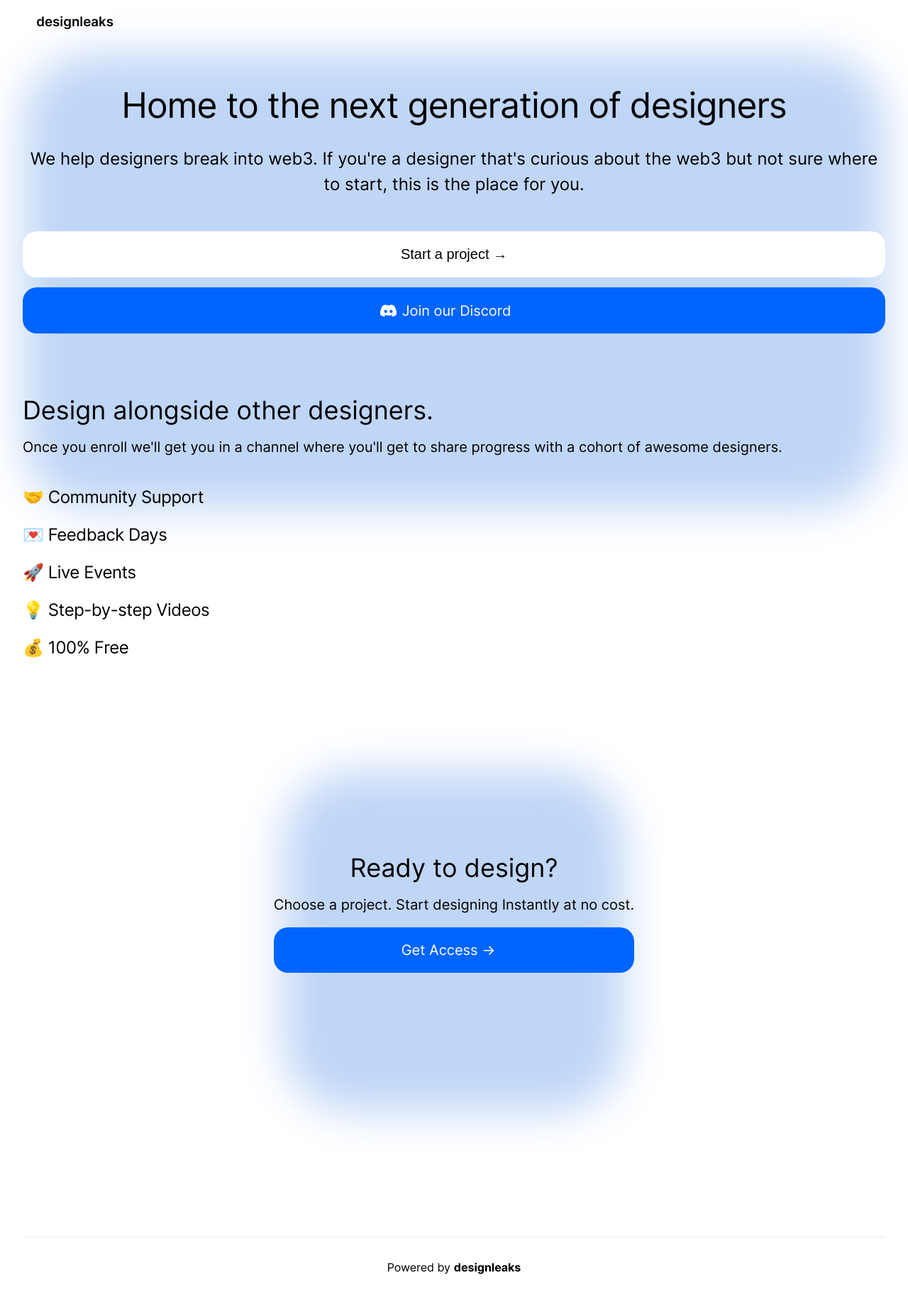
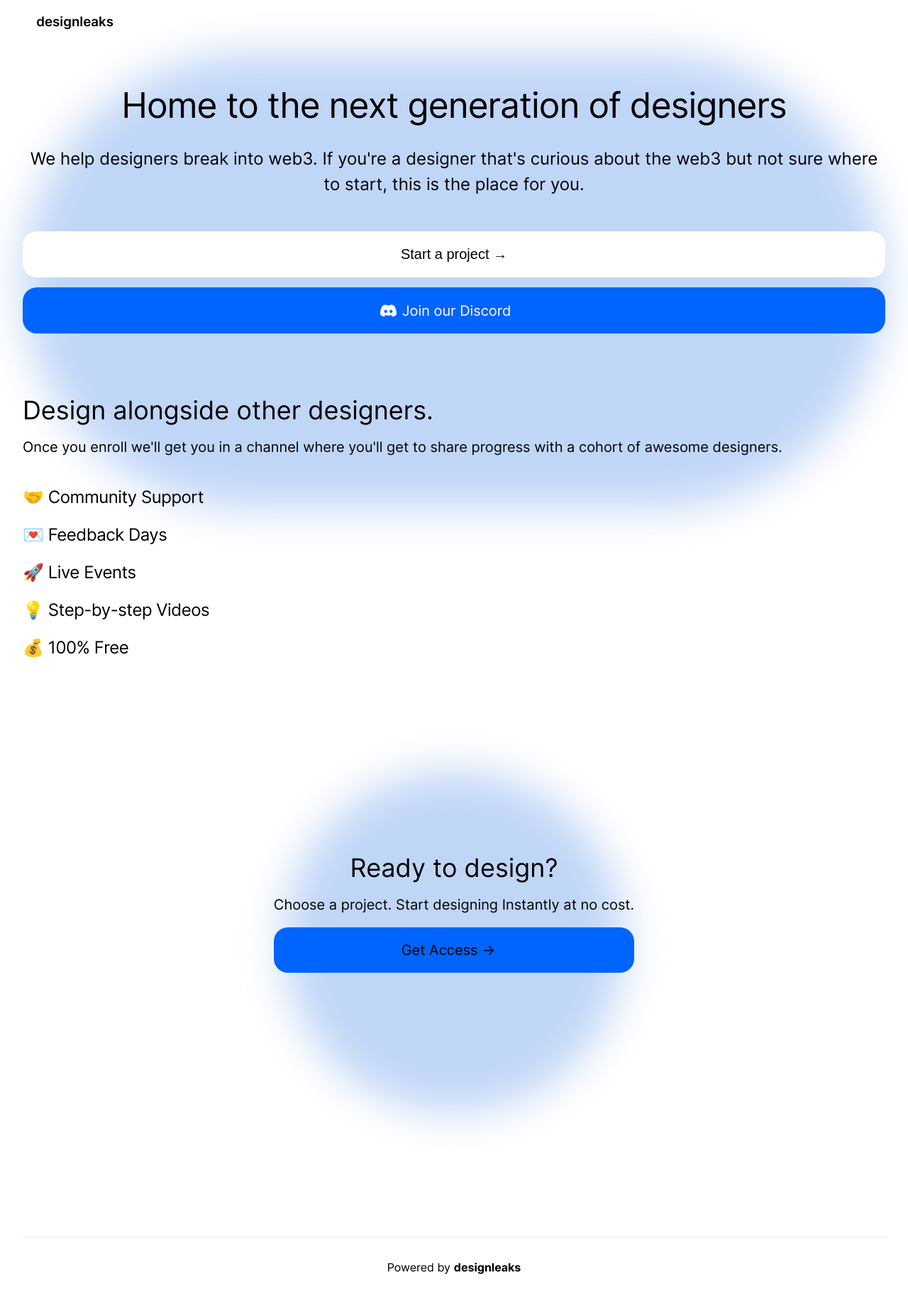
Before and after one commit to SonnyCastro/design-leaks, a Next.js app: page / in a window 1280 px wide. Shown: the whole page at 71% size. Built offline with nearby package versions, Linux system fonts and the light colour scheme.

Commit message:
small edit

```diff
--- a/styles/Home.module.css
+++ b/styles/Home.module.css
@@ -81,6 +81,7 @@
   font-size: 20px;
   line-height: 24px;
   text-align: center;
+  color: black;
 }
 
 #joinDiscordBtn{
@@ -172,7 +173,7 @@
   width: 95%;
   margin: 0 auto;
   height: 100%;
-  border-radius: 99px;
+  border-radius: 9999px;
   overflow: hidden;
 }
 
@@ -180,7 +181,7 @@
   width: 95%;
   margin: 0 auto;
   height: 100%;
-  border-radius: 99px;
+  border-radius: 9999px;
   overflow: hidden;
 }
 
```
